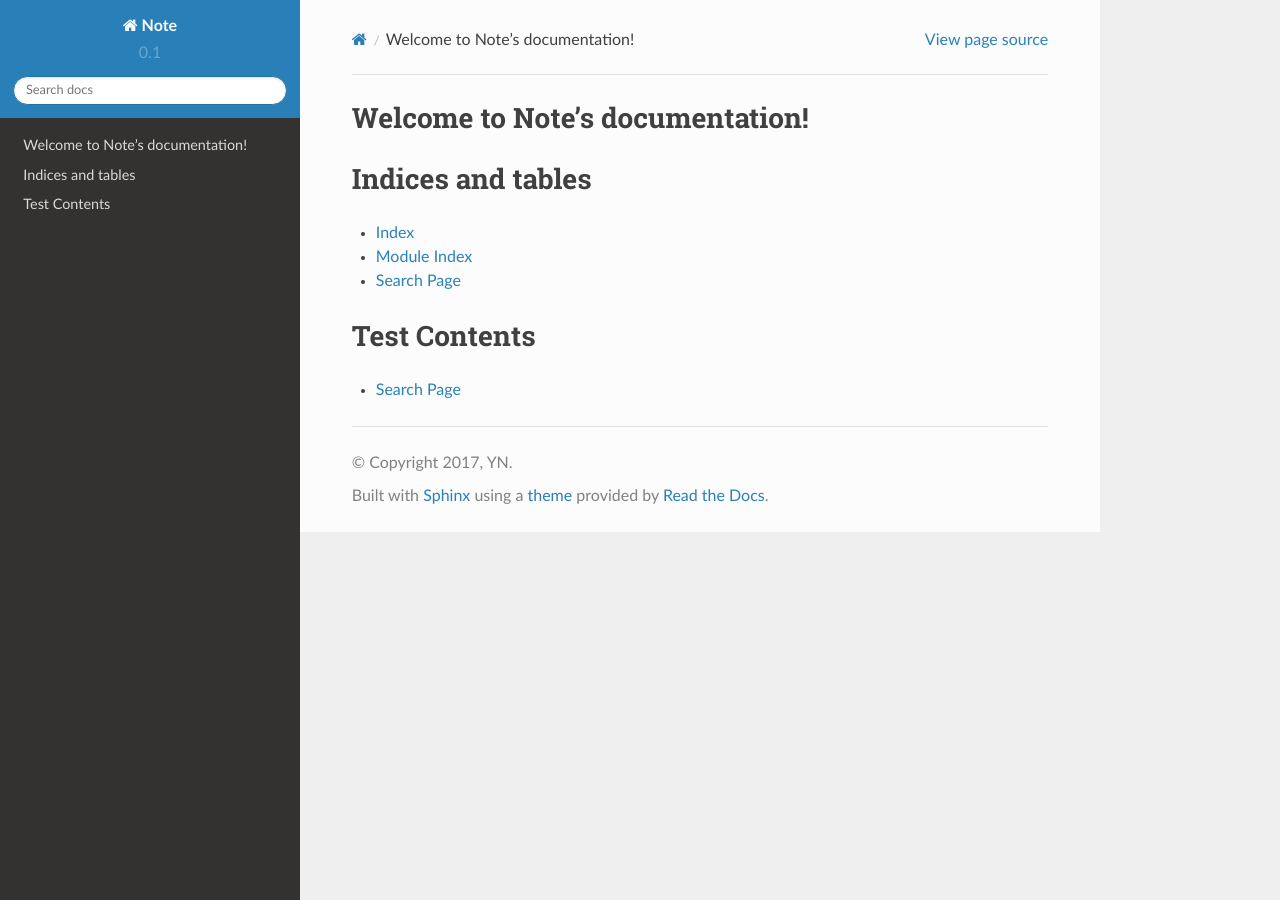
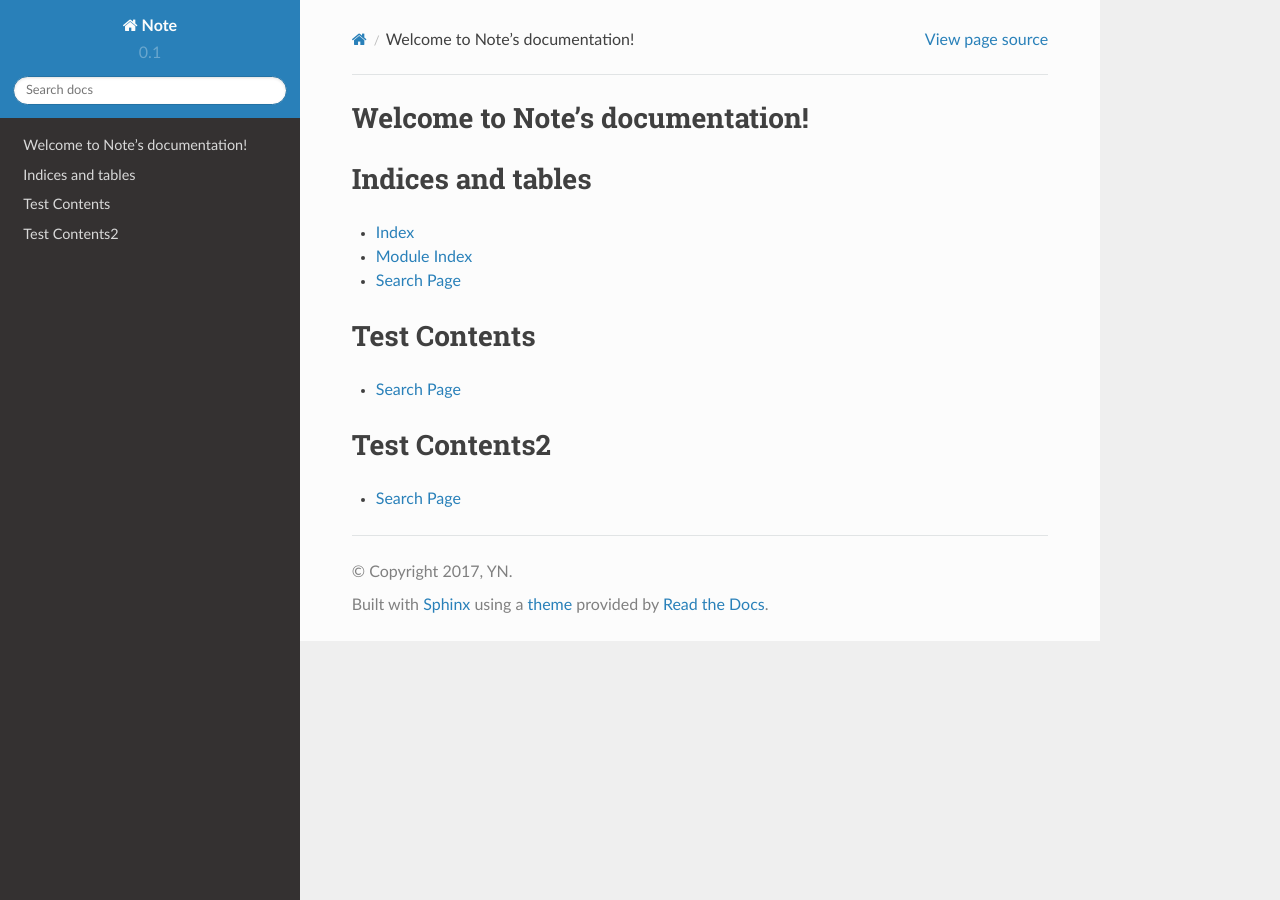
Before and after one commit to schwansee/BookData, a Sphinx documentation site: the page built from source/index.rst, in a window 1280 px wide. Built offline with Sphinx 7.4.7 and the Read the Docs theme 2.0.0, drawn with Linux system fonts in a browser that asks for light colours.

Commit message:
test webhook auto make

```diff
--- a/source/index.rst
+++ b/source/index.rst
@@ -22,3 +22,7 @@ Indices and tables
 Test Contents
 ==================
 * :ref:`search`
+
+Test Contents2
+==================
+* :ref:`search`
```
